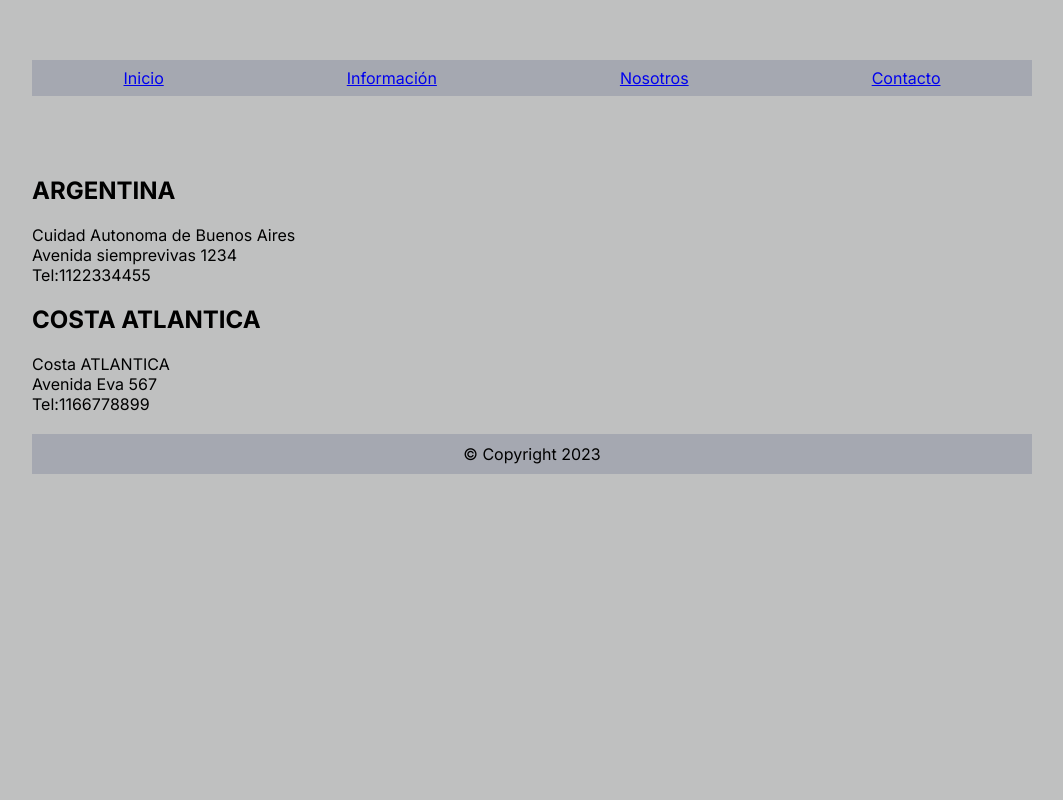
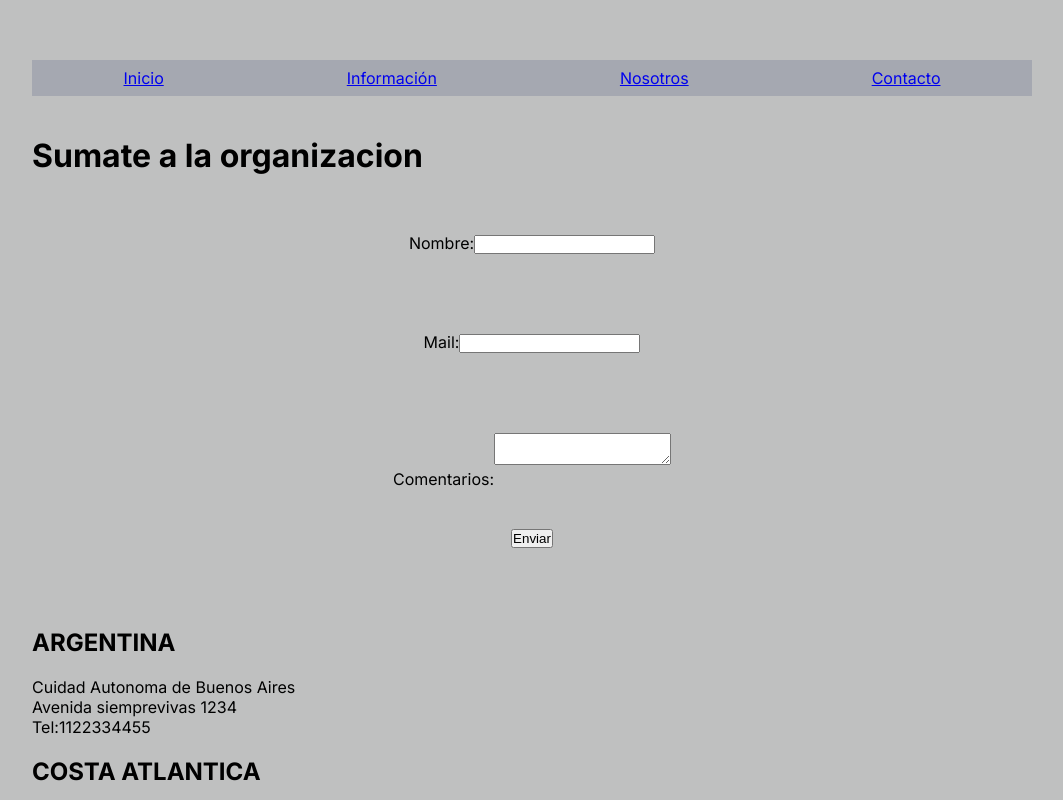
Before and after one commit to Agusramossegovia/trabajo-ballenas, a Next.js app: page /contacto in a window 1280 px wide. Shown: the top 800 px of the page, without its empty margins (108-1171 px from the left). Built offline with nearby package versions, Linux system fonts and the light colour scheme.

Commit message:
form netlify

```diff
--- a/app/contacto/contacto.css
+++ b/app/contacto/contacto.css
@@ -1,6 +1,5 @@
-.contacto{
-    max-width: 3000px;
-    margin-right: auto;
-    margin: auto;
-    background-color: var(--azul);
+.formulario{
+    display: flex;
+    flex-direction: column;
+    align-items: last baseline;
 }
--- a/app/contacto/page.js
+++ b/app/contacto/page.js
@@ -3,7 +3,35 @@ import './contacto.css'
 export default function Contacto (){
     return(
         <>
+            <h1>Sumate a la organizacion</h1>
+            <form name="contacto" data-netlify="true" netlify-honeypot="boto-field" hidden>
+                <input type='text' name='nombre'/>
+                <input type='email' name='email'/>
+                <textarea name='comentario'></textarea>
+
+            </form>
+
+
+            <form method='post' className='formulario'>
+                <label>
+                    Nombre:
+                    <input type='text' name='nombre'/>
+                </label>
+                <label>
+                    Mail:
+                    <input type='email' name='email'/>
+                </label>
+                <label>
+                    Comentarios:
+                    <textarea name='comentario'></textarea>
+                </label>
+
+                <input type="hidden" name="form-name" value="contacto" />
+
+                <button type='submit'>Enviar</button>
+            </form>
         <br/>
+
         <h2>ARGENTINA</h2>
             <p>Cuidad Autonoma de Buenos Aires
             <br/>
```
